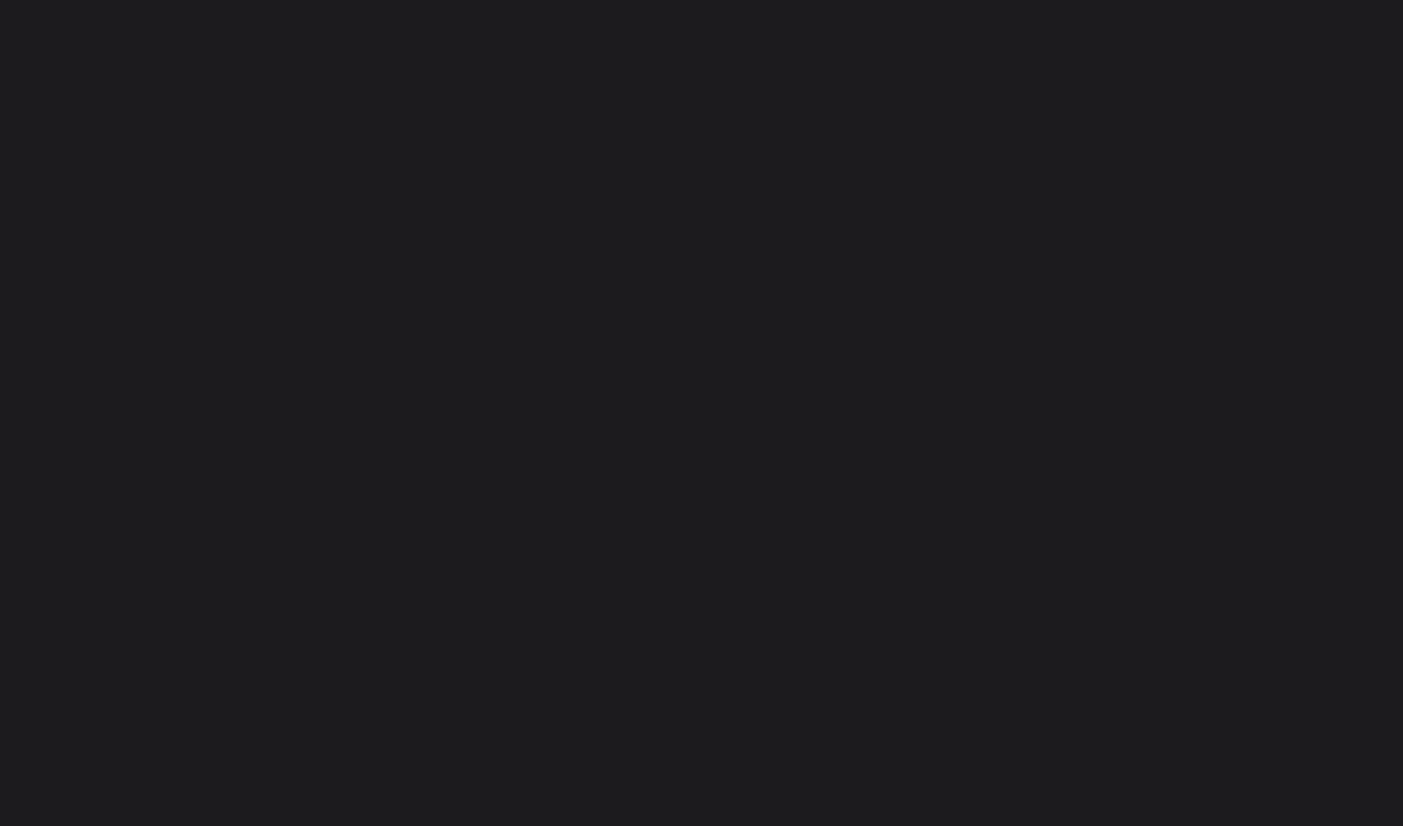
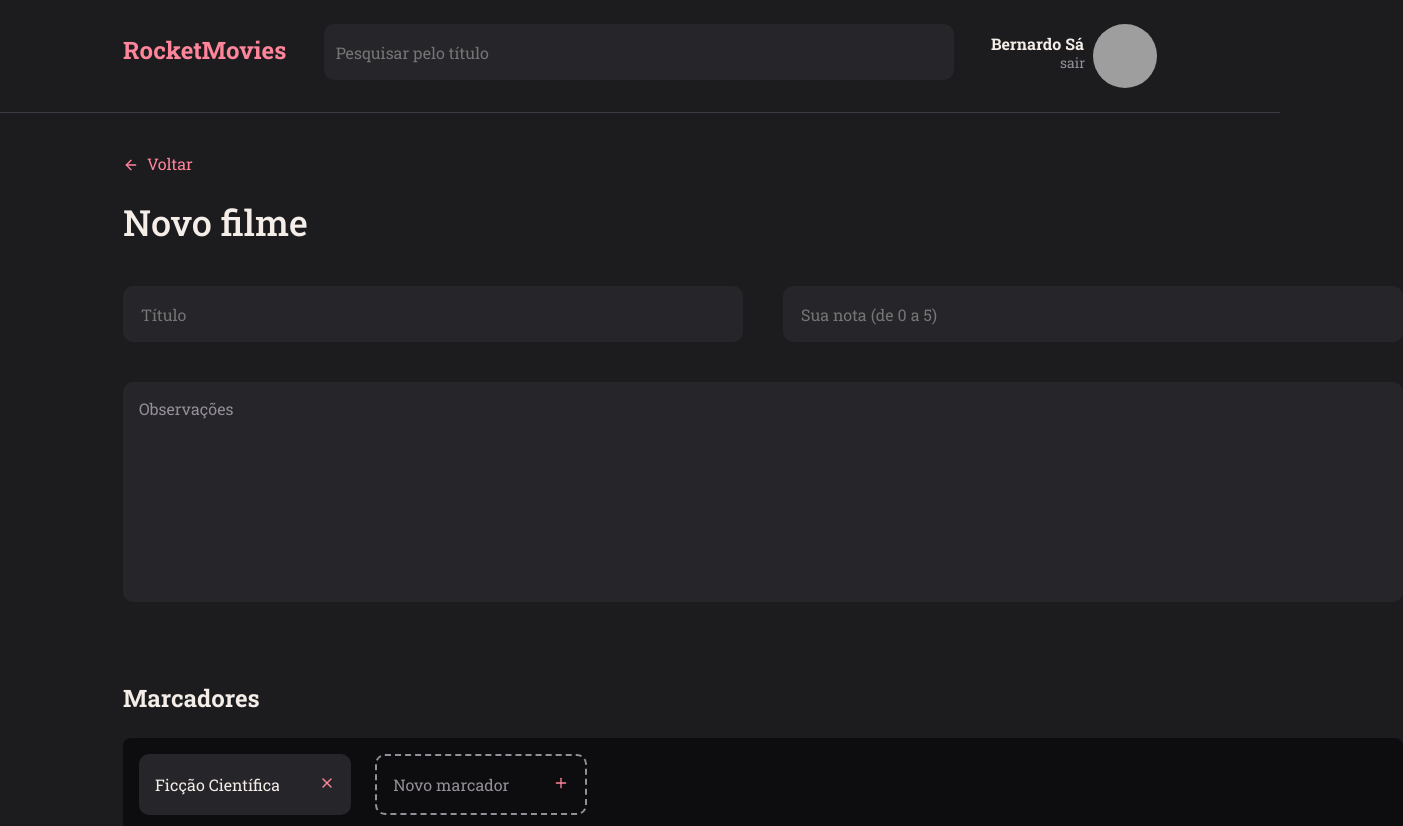
Before and after one commit to BernardoSa01/RocketMovies, a React (Vite) app: page /newmovie in a window 1280 px wide. Before the commit this address had no page. Shown: the top 826 px of the page, 1403 px wide, since content can reach past the window. Before the commit the page ends 800 px from the top, so only its background shows below. Built offline with nearby package versions, Linux system fonts and the light colour scheme; grey boxes are pictures that could not be loaded.

Commit message:
#feat: add navigation to routes

```diff
--- a/src/components/Header/index.jsx
+++ b/src/components/Header/index.jsx
@@ -14,7 +14,7 @@ export function Header() {
         placeholder="Pesquisar pelo título"
       />
 
-      <Profile>
+      <Profile to="/profile">
           <strong>
             Bernardo Sá
           </strong>
--- a/src/components/Header/styles.js
+++ b/src/components/Header/styles.js
@@ -1,4 +1,5 @@
 import styled from "styled-components";
+import { Link } from "react-router-dom";
 
 export const Container = styled.header`
   grid-area: header;
@@ -29,7 +30,7 @@ export const Nav = styled.div`
   }
 `
 
-export const Profile = styled.div`
+export const Profile = styled(Link)`
   display: flex;
   align-items: center;
   gap: 9px;
--- a/src/pages/Home/index.jsx
+++ b/src/pages/Home/index.jsx
@@ -1,4 +1,5 @@
 import { FiPlus } from "react-icons/fi";
+import { Link } from "react-router-dom";
 
 import { Container } from "./styles";
 import { Header } from "../../components/Header"
@@ -11,10 +12,13 @@ export function Home() {
 
       <div className="myMovies">
         <h1>Meus filmes</h1>
+
+        <Link to="/newmovie">
         <button>
           <FiPlus />
           Adicionar filme
         </button>
+        </Link>
       </div>
 
       <div className="movieTags">
--- a/src/pages/NewMovie/index.jsx
+++ b/src/pages/NewMovie/index.jsx
@@ -1,4 +1,5 @@
 import { FiArrowLeft } from "react-icons/fi";
+import { Link } from "react-router-dom";
 
 import { Container, Form, CustomInput, Textarea } from "./styles";
 import { Header } from "../../components/Header"
@@ -14,10 +15,10 @@ export function NewMovie() {
 
         <Form>
           <header>
-            <a href="/">
+            <Link to="/">
               <FiArrowLeft />
               Voltar
-            </a>
+            </Link>
 
             <h1>Novo filme</h1>
           </header>
--- a/src/pages/Profile/index.jsx
+++ b/src/pages/Profile/index.jsx
@@ -1,4 +1,5 @@
 import { FiArrowLeft, FiUser, FiMail, FiLock, FiCamera } from "react-icons/fi";
+import { Link } from "react-router-dom";
 
 import { Container, Form, Avatar } from "./styles";
 import { Input } from "../../components/Input"
@@ -8,10 +9,10 @@ export function Profile() {
   return(
     <Container>
       <header>
-        <a href="/">
+        <Link to="/">
           <FiArrowLeft />
           Voltar
-        </a>
+        </Link>
       </header>
       <Form>
         <Avatar>
--- a/src/pages/SignIn/index.jsx
+++ b/src/pages/SignIn/index.jsx
@@ -1,5 +1,6 @@
 import { Container, Form, Background } from "./styles";
 import { FiMail, FiLock } from 'react-icons/fi'
+import { Link } from "react-router-dom";
 
 import { Input } from '../../components/Input'
 import { Button } from '../../components/Button'
@@ -29,9 +30,9 @@ export function SignIn() {
 
         <Button title="Entrar" />
 
-        <a href="#">
+        <Link to="/register">
           Criar conta
-        </a>
+        </Link>
       </Form>
 
       <Background />
--- a/src/pages/SignUp/index.jsx
+++ b/src/pages/SignUp/index.jsx
@@ -1,6 +1,7 @@
 import { FiUser, FiMail, FiLock } from "react-icons/fi";
 import { StyledArrowLeft } from "../../styles/global";
 import { Container, Form, Background } from "./styles";
+import { Link } from "react-router-dom";
 
 import { Input } from "../../components/Input";
 import { Button } from "../../components/Button";
@@ -36,10 +37,10 @@ export function SignUp() {
 
         <Button title="Cadastrar" />
 
-          <div className="backToLogin">
-            <StyledArrowLeft />
-            <ButtonText title="Voltar para o login" />
-          </div>
+        <Link to="/" className="backToLogin">
+          <StyledArrowLeft />
+          <ButtonText title="Voltar para o login" />
+        </Link>
       </Form>
 
       <Background />
--- a/src/pages/SignUp/styles.js
+++ b/src/pages/SignUp/styles.js
@@ -42,6 +42,10 @@ export const Form = styled.form`
     gap: 8px;
     cursor: pointer;
     margin: 25px auto 8px;
+
+    svg {
+      margin-top: 3px;
+    }
   }
 `
 
--- a/src/routes/index.jsx
+++ b/src/routes/index.jsx
@@ -6,7 +6,7 @@ import { AuthRoutes } from "./auth.routes";
 export function Routes() {
   return(
     <BrowserRouter>
-      <AuthRoutes />
+      <AppRoutes />
     </BrowserRouter>
   )
 }
```
